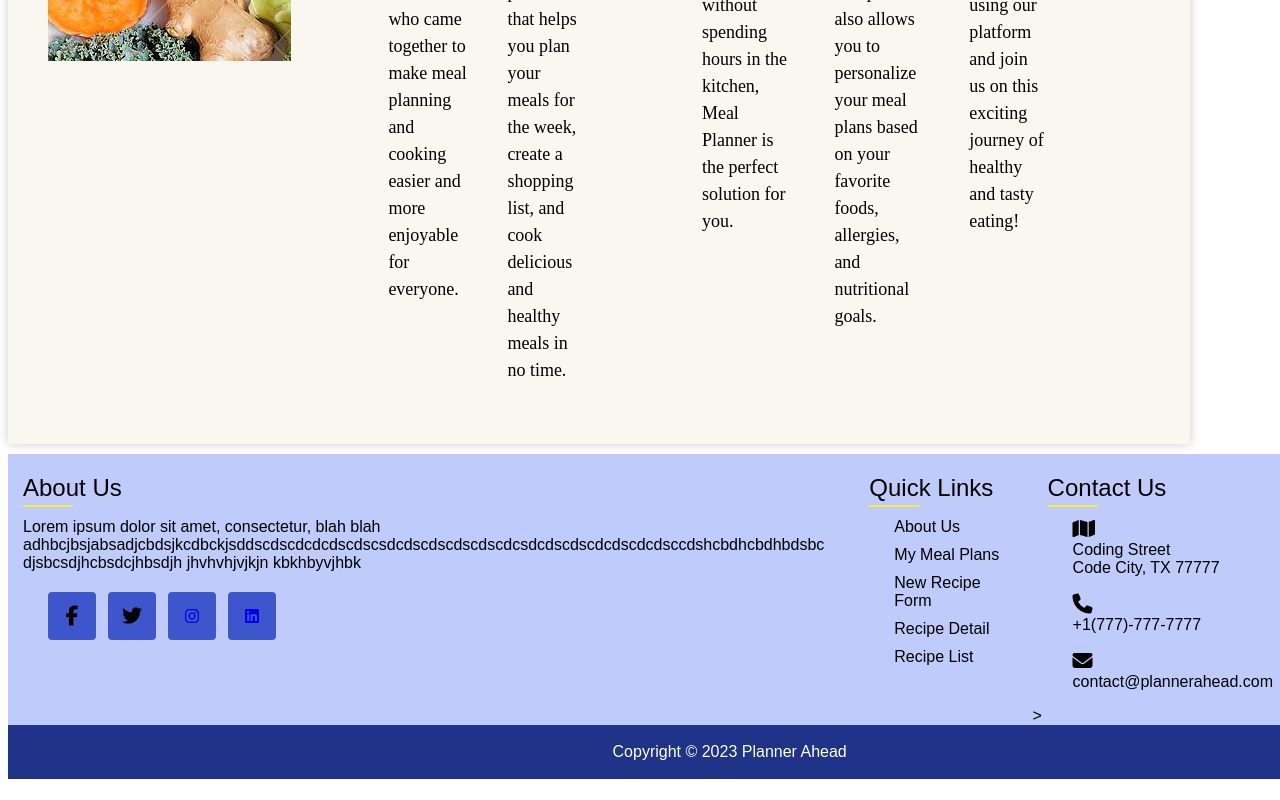
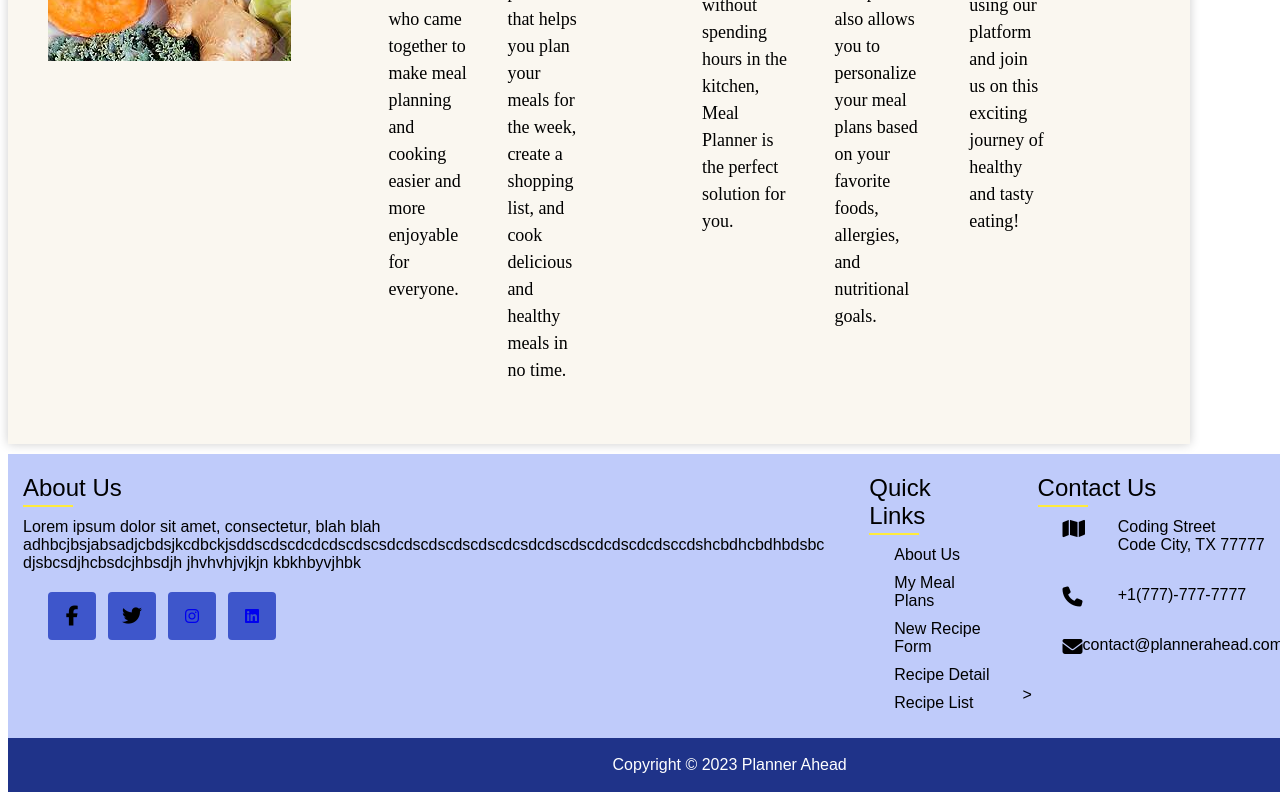
Before and after one commit to iancraine/PlannerAheadFinal, a Vue app in the folder vue/: page /login in a window 1280 px wide. Shown: the part 879-1679 px from the top of the page. Built offline with nearby package versions, Linux system fonts and the light colour scheme.

Commit message:
fixed nav bar things that were out of line

```diff
--- a/vue/src/components/Footer.vue
+++ b/vue/src/components/Footer.vue
@@ -29,20 +29,20 @@
       <ul class="info">
         <li>
           <span><i class="fa-solid fa-map"></i></span>
-          <span>Coding Street
+          <p>Coding Street
             <br>
             Code City, TX 77777
-          </span>
+          </p>
         </li>
         <li>
           <span><i class="fa-solid fa-phone"></i></span>
-            <span><a href="#">+1(777)-777-7777</a>
-           </span>
+            <p><a href="#">+1(777)-777-7777</a>
+           </p>
            </li>
             <li>
               <span><i class="fa-solid fa-envelope"></i></span>
-                 <span><a href="#">contact@plannerahead.com</a>
-              </span>
+                 <p><a href="#">contact@plannerahead.com</a>
+              </p>
             </li>
             </ul>                                                                                                                                                                                                                                                                >
    </div>
@@ -161,16 +161,26 @@ export default {
 }
 .info li {
   display: grid;
-  grid-template-columns: 2;
+  grid-template-columns: 1fr 3fr;
+  grid-template-areas: "images word";
   margin-bottom: 16px;
 
 }
 .info li span:nth-child(1) {
   color:black;
   font-size: 20px;
+  grid-area: images;
+
 }
 .info li span {
   color:black;
+
+
+}
+.info li p {
+  grid-area: word;
+  align-items: start;
+  margin-top: 0;
 }
 .info a {
   color:black;
--- a/vue/src/services/MealPlanService.js
+++ b/vue/src/services/MealPlanService.js
@@ -12,12 +12,12 @@ export default {
         return http.get(`/mealplans/${mealPlanId}`);
     },
     addMealPlan(userId, mealPlan){
-        return http.post(`/mealplans/add/${userId}`, mealPlan);
+        return http.post(`/mealplans/add/${userId}`, mealPlan); //mealPlan must be an array of objects
     },
     deleteMealPlan(userId, mealPlanId){
         return http.delete(`/mealplans/${userId}/${mealPlanId}`);
     },
-    updateMealPlan(mealPlanId){
-        return http.put(`/mealplans/${mealPlanId}`);
+    updateMealPlan(mealPlanId, mealPlan){
+        return http.put(`/mealplans/${mealPlanId}`, mealPlan);  //mealPlan must be an array of objects
     }
 }
```
Also changed, not shown: 1 other file (tests, documents, lock files or other folders).
